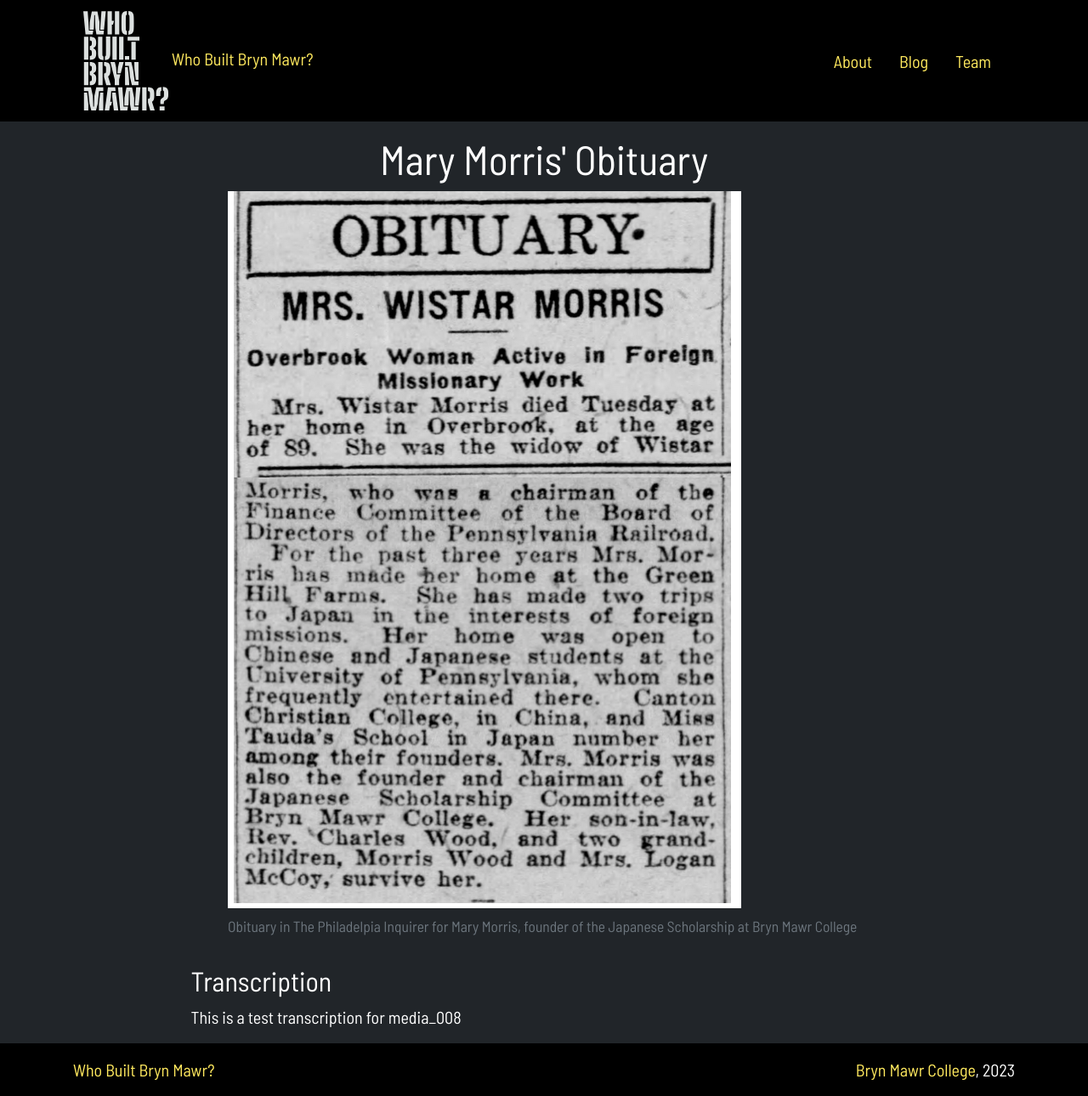
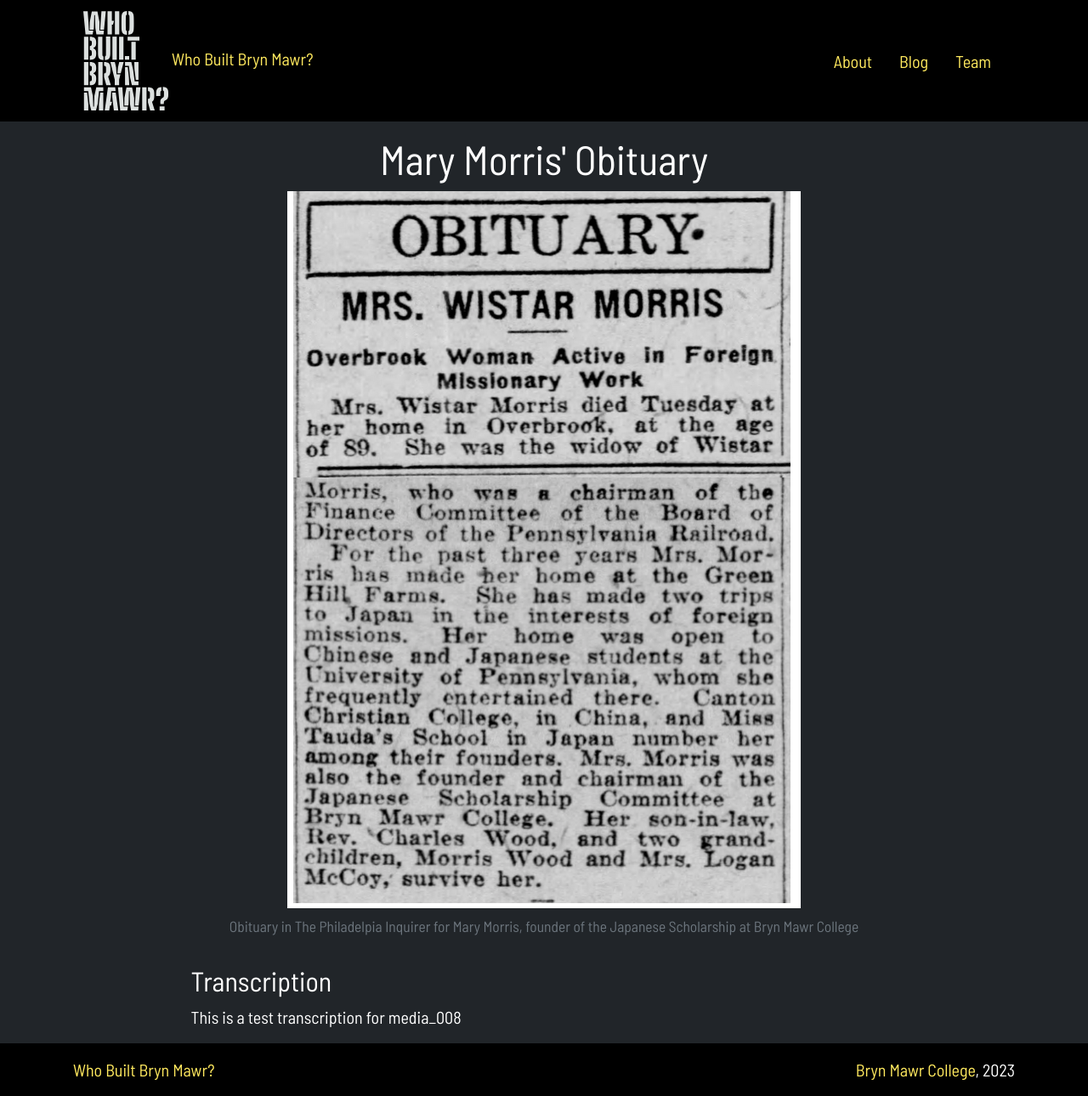
Before and after one commit to digbmc/wbbm, a Jekyll site: the page built from _transcriptions/media_008.md, in a window 1280 px wide. Shown: the whole page at 85% size. Built offline with Jekyll 4.4.1, drawn with Linux system fonts in a browser that asks for light colours.

Commit message:
center key images

```diff
--- a/_layouts/page.html
+++ b/_layouts/page.html
@@ -12,7 +12,7 @@
             {% if page.key_image %}
             <div class="row">
                 <div class="col-12 d-flex justify-content-center">
-                    <figure class="figure col-8">
+                    <figure class="figure col-8 text-center">
                         <img src="{{ page.key_image.url }}" class="figure-img img-fluid" alt="{{ page.key_image.alt }}">
                         <figcaption class="figure-caption text-right bg-dark">{{ page.key_image.caption }}</figcaption>
                     </figure>
--- a/_layouts/post.html
+++ b/_layouts/post.html
@@ -13,7 +13,7 @@
             {% if page.key_image %}
             <div class="row justify-content-center">
                 <div class="col-10-lg d-flex justify-content-center">
-                    <figure class="figure col-md-9">
+                    <figure class="figure col-md-9 text-center">
                         <img src="{{ page.key_image.url }}" class="figure-img img-fluid" alt="{{ page.key_image.alt }}">
                         <figcaption class="figure-caption text-left bg-dark">{{ page.key_image.caption }}</figcaption>
                     </figure>
--- a/_layouts/transcription.html
+++ b/_layouts/transcription.html
@@ -25,7 +25,7 @@
             {% if this-media.item_type == "image" %}
             <div class="row">
                 <div class="col-12 d-flex justify-content-center">
-                    <figure class="figure col-8">
+                    <figure class="figure col-8 text-center">
                         <img src="{{ this-media.item_location | relative_url }}" class="figure-img img-fluid" alt="{{ this-media.description }}">
                         <figcaption class="figure-caption text-right bg-dark">{{ this-media.description }}</figcaption>
                     </figure>
```
